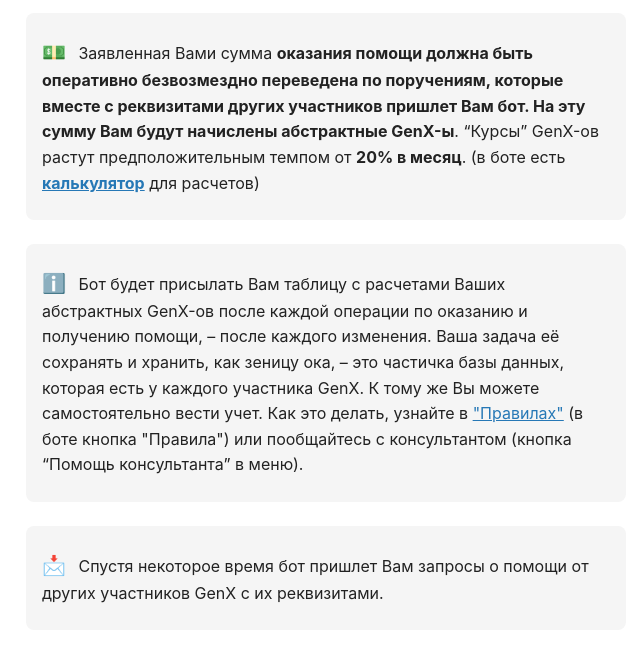
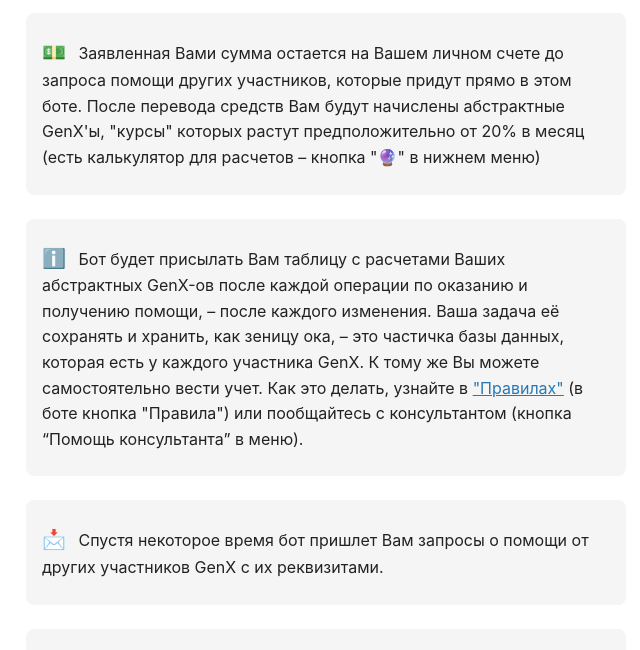
Before and after one commit to GromovAleks357/how-it-works-genx, a plain HTML site: page index.html in a window 1280 px wide. Shown: the part 106-756 px from the top of the page, without its empty margins (314-954 px from the left). Drawn offline with Linux system fonts and the light colour scheme.

Commit message:
INV-1654 index.html text change

```diff
--- a/index.html
+++ b/index.html
@@ -110,12 +110,9 @@
 		</header>
 
 		<div class="step">
-			<p><span class="emoji">💵</span> Заявленная Вами сумма <b>оказания помощи должна быть оперативно
-					безвозмездно переведена по поручениям,
-					которые вместе с реквизитами других участников пришлет Вам бот.
-					На эту сумму Вам будут начислены абстрактные GenX-ы</b>.
-				“Курсы” GenX-ов растут предположительным темпом от <b>20% в месяц</b>.
-				(в боте есть <b><a href="https://happycalc-js.vercel.app">калькулятор</a></b> для расчетов)
+			<p><span class="emoji">💵</span> Заявленная Вами сумма остается на Вашем личном счете до запроса помощи других участников,
+				которые придут прямо в этом боте. После перевода средств Вам будут начислены абстрактные GenX'ы,
+				"курсы" которых растут предположительно от 20% в месяц (есть калькулятор для расчетов – кнопка "🔮" в нижнем меню)
 			</p>
 		</div>
 
```
